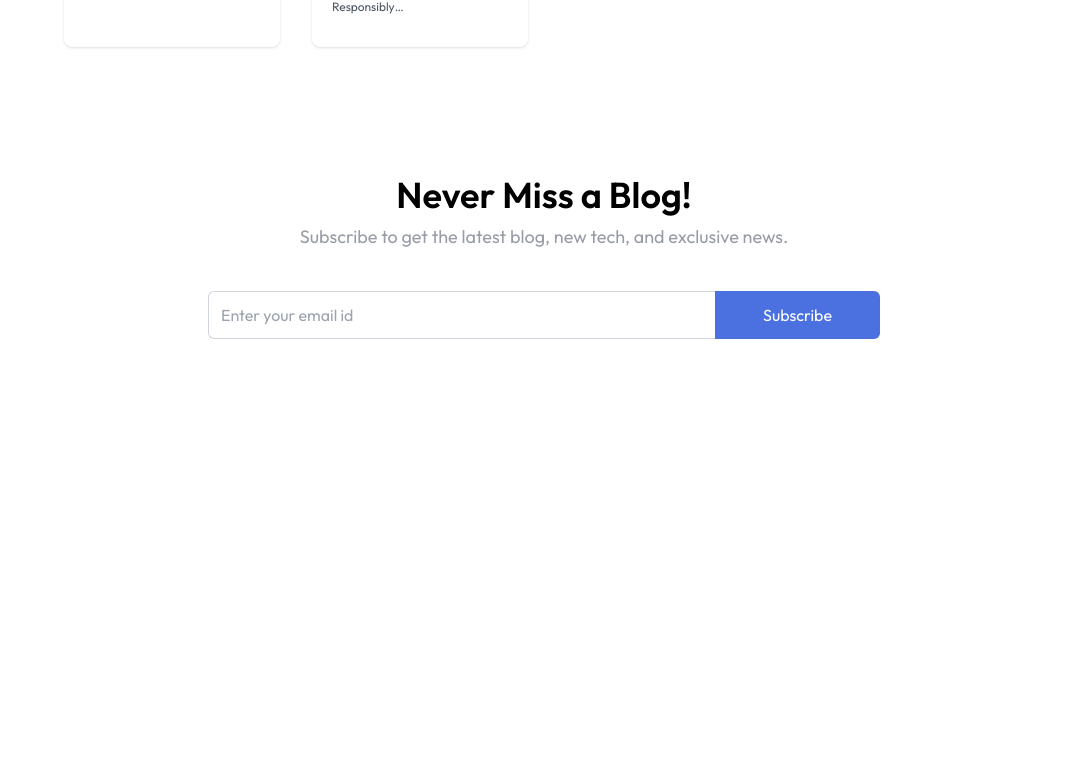
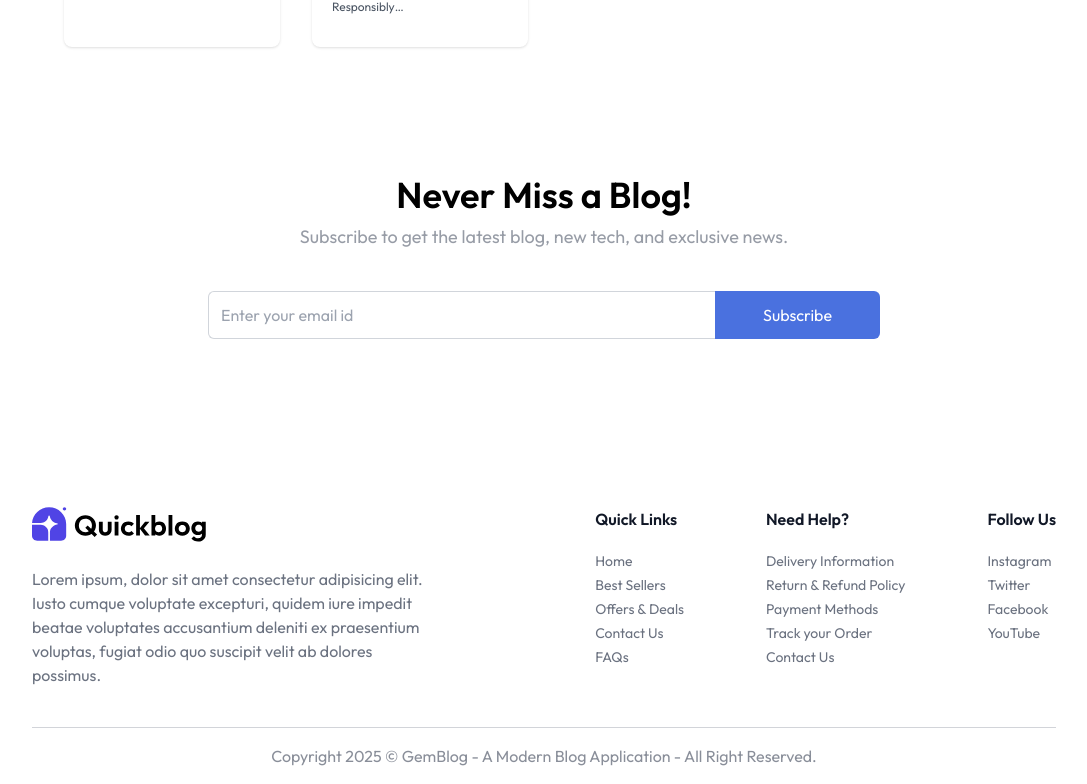
Before and after one commit to SumitDesai-21/BlogApplication, a React (Vite) app in the folder client/: page / in a window 1280 px wide. Shown: the part 1572-2356 px from the top of the page, without its empty margins (96-1183 px from the left). Before the commit the page ends 2039 px from the top, so only its background shows below. Built offline with nearby package versions, Linux system fonts and the light colour scheme.

Commit message:
Added Footer Component

```diff
--- /dev/null
+++ b/client/src/components/Footer.jsx
@@ -0,0 +1,34 @@
+import React from 'react'
+import { assets, footer_data } from '../assets/assets';
+import { time } from 'motion/react';
+
+const Footer = () => {
+  return (
+      <div className="px-6 md:px-16 lg:px-24 xl:px-32 bg-blue-700/3">
+          <div className='flex flex-col md:flex-row items-start justify-between gap-10 py-10 border-b border-gray-500/30 text-gray-500'>
+                <div>
+                    <img src={assets.logo} alt="logo"  className='w-32 sm:w-44'/>
+                    <p className='max-w-[410px] mt-6'>Lorem ipsum, dolor sit amet consectetur adipisicing elit. Iusto cumque voluptate excepturi, quidem iure impedit beatae voluptates accusantium deleniti ex praesentium voluptas, fugiat odio quo suscipit velit ab dolores possimus.</p>
+                </div>
+
+                <div className='flex flex-wrap justify-between w-full md:w-[45%] gap-5'>
+                    {footer_data.map((section, index) => (
+                        <div key={index}>
+                            <h3 className='font-semibold text-base text-gray-900 md:mb-5 mb-2'>{section.title}</h3>
+                            <ul className='text-sm space-y-1'>
+                                {section.links.map((link, i)=>(
+                                    <li key={i}>
+                                        <a href="#" className='hover:underline transition'>{link}</a>
+                                    </li>
+                                ))}
+                            </ul>
+                        </div>
+                    ))}
+                </div>
+          </div>
+          <p className='py-4 text-center text-sm md:text-base text-gray-500/80'>Copyright 2025 © GemBlog - A Modern Blog Application - All Right Reserved.</p>
+      </div>
+  );
+}
+
+export default Footer
--- a/client/src/pages/Home.jsx
+++ b/client/src/pages/Home.jsx
@@ -3,6 +3,7 @@
 import Header from '../components/Header';
 import BlogList from '../components/BlogList';
 import NewsLetter from '../components/NewsLetter';
+import Footer from '../components/Footer';
 
 const Home = () => {
   return (
@@ -11,6 +12,7 @@
         <Header/>
         <BlogList/>
         <NewsLetter/>
+        <Footer/>
       </>
   );
 }
```
